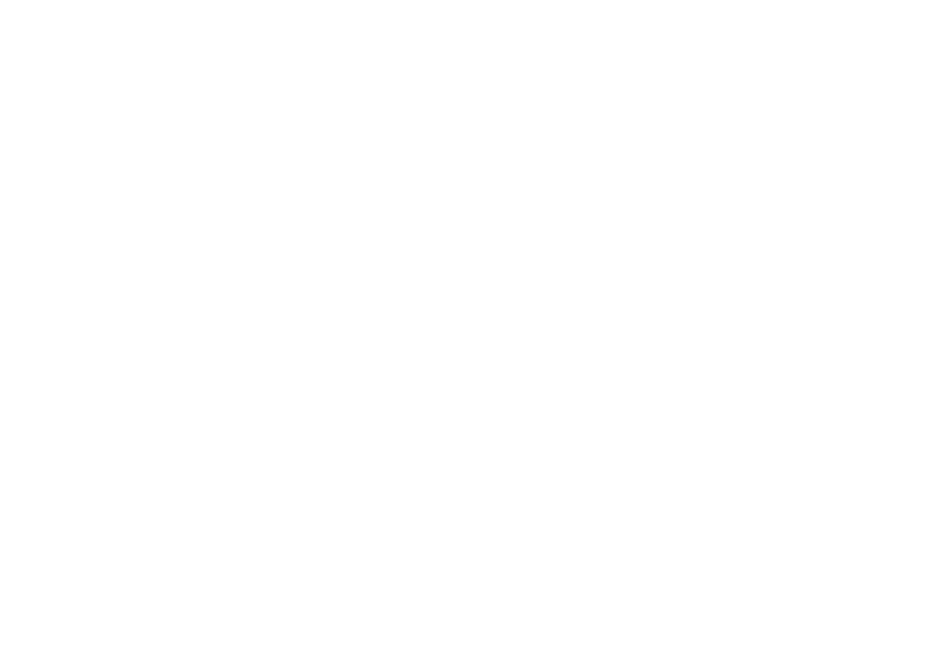
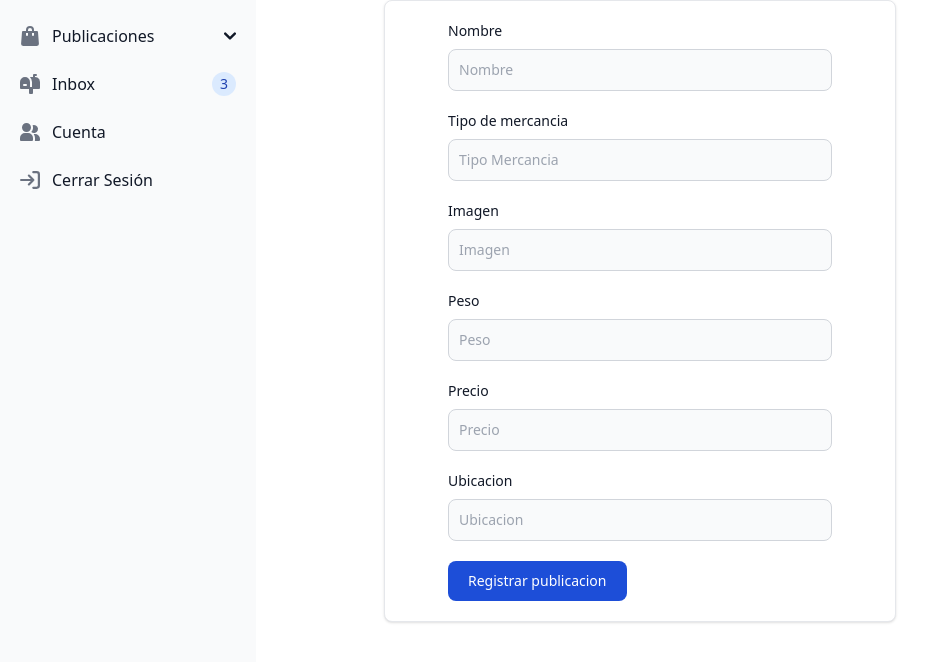
Before and after one commit to TheXvis/ProyectGPS, a React (Vite) app in the folder FrontendGPS/: page /crear-publicacion in a window 1280 px wide. Before the commit this address had no page. Shown: the top 662 px of the page, without its empty margins (0-939 px from the left). Built offline with nearby package versions, Linux system fonts and the light colour scheme.

Commit message:
crear publicacion

```diff
--- a/FrontendGPS/package.json
+++ b/FrontendGPS/package.json
@@ -21,6 +21,7 @@
     "react": "^18.2.0",
     "react-dom": "^18.2.0",
     "react-router-dom": "^6.22.3",
+    "sweetalert2": "^11.10.8",
     "tailwindcss": "^3.4.1"
   },
   "devDependencies": {
--- a/FrontendGPS/src/App.jsx
+++ b/FrontendGPS/src/App.jsx
@@ -1,9 +1,12 @@
 import './App.css'
 import { useEffect } from 'react';
 import { useNavigate } from 'react-router-dom';
-import { BrowserRouter as Router, Route, Routes } from 'react-router-dom';
+import { BrowserRouter as Router, Route, Routes} from 'react-router-dom';
 import LoginPage from './pages/loginPage';
 import UserPage from './pages/userPage';
+import CreatePublication from './components/createPublication';
+import SideBar from './components/sideBar';
+
 
 function Redirector() {
   const navigate = useNavigate();
@@ -22,14 +25,16 @@ function Redirector() {
 function App() {
   return (
     <Router>
-      <div>
+      <div className=" dark:bg-gray-900 min-h-screen">
         <header>
           <Redirector />
-          <Routes>
-            <Route path="/" element={<LoginPage/>} />
-            <Route path="/usuario-home" element={<UserPage/>} />
-          </Routes>
         </header>
+        <SideBar />
+        <Routes>
+          <Route path="/" element={<LoginPage/>} />
+          <Route path="/usuario-home" element={<UserPage/>} />
+          <Route path="/crear-publicacion" element={<CreatePublication/>} />
+        </Routes>
       </div>
     </Router>
   );
--- a/FrontendGPS/src/components/createPublication.jsx
+++ b/FrontendGPS/src/components/createPublication.jsx
@@ -1,8 +1,9 @@
 import { useState } from 'react';
 import axios from 'axios';
+import Swal from 'sweetalert2';
 
 function CreatePublicationForm() {
-  const [rutUser, setRutUser] = useState('');
+  const [rutUser] = useState(localStorage.getItem('rut') || '');
   const [nombre, setNombre] = useState('');
   const [tipoMercancia, setTipoMercancia] = useState('');
   const [imagen, setImagen] = useState('');
@@ -26,18 +27,24 @@ function CreatePublicationForm() {
     try {
       const response = await axios.post('http://localhost:3000/publication/crear', publication);
       console.log(response.data);
+      Swal.fire(
+        '¡Publicación creada!',
+        'Tu publicación ha sido creada con éxito.',
+        'success'
+      );
     } catch (error) {
       console.error(error);
+      Swal.fire(
+        'Error',
+        'Hubo un error al crear la publicación.',
+        'error'
+      );
     }
   };
 
   return (
     <div  className="max-w-lg mx-auto block mb-2 p-5 bg-white border border-gray-200 rounded-lg shadow dark:bg-gray-800 dark:border-gray-700">
     <form className="max-w-sm mx-auto" onSubmit={handleSubmit}>
-    <div className="mb-5">
-        <label htmlFor="large-input" className="block mb-2 text-sm font-medium text-gray-900 dark:text-white">Rut</label>
-        <input type="text" id="base-input" className="bg-gray-50 border border-gray-300 text-gray-900 text-sm rounded-lg focus:ring-blue-500 focus:border-blue-500 block w-full p-2.5 dark:bg-gray-700 dark:border-gray-600 dark:placeholder-gray-400 dark:text-white dark:focus:ring-blue-500 dark:focus:border-blue-500" value={rutUser} onChange={(e) => setRutUser(e.target.value)} placeholder="Rut User" required />
-    </div>
 
     <div className="mb-5">
         <label htmlFor="large-input" className="block mb-2 text-sm font-medium text-gray-900 dark:text-white">Nombre</label>
--- a/FrontendGPS/src/components/sideBar.jsx
+++ b/FrontendGPS/src/components/sideBar.jsx
@@ -1,4 +1,6 @@
 import { useState } from 'react';
+import { Link } from 'react-router-dom';
+
 function SideBar() {
     const [isDropdownOpen, setIsDropdownOpen] = useState(false);
 
@@ -27,7 +29,7 @@ function SideBar() {
             {isDropdownOpen && (
             <ul id="dropdown-example" className="py-2 space-y-2">
                 <li>
-                <a href="#" className="flex items-center w-full p-2 text-gray-900 transition duration-75 rounded-lg pl-11 group hover:bg-gray-100 dark:text-white dark:hover:bg-gray-700">Crear publicacion</a>
+                <Link to="/crear-publicacion" href="#" className="flex items-center w-full p-2 text-gray-900 transition duration-75 rounded-lg pl-11 group hover:bg-gray-100 dark:text-white dark:hover:bg-gray-700">Crear publicacion</Link>
                 </li>
                 <li>
                 <a href="#" className="flex items-center w-full p-2 text-gray-900 transition duration-75 rounded-lg pl-11 group hover:bg-gray-100 dark:text-white dark:hover:bg-gray-700">Mis publicaciones</a>
--- a/FrontendGPS/src/pages/loginPage.jsx
+++ b/FrontendGPS/src/pages/loginPage.jsx
@@ -19,6 +19,7 @@ function LoginPage() {
         console.log(data);
         localStorage.setItem('token', data.token);
         localStorage.setItem('role', data.role);
+        localStorage.setItem('rut', rut);
 
         const userType = localStorage.getItem('role');
         if (userType === 'user') {
```
Also changed, not shown: 1 other file (tests, documents, lock files or other folders).
